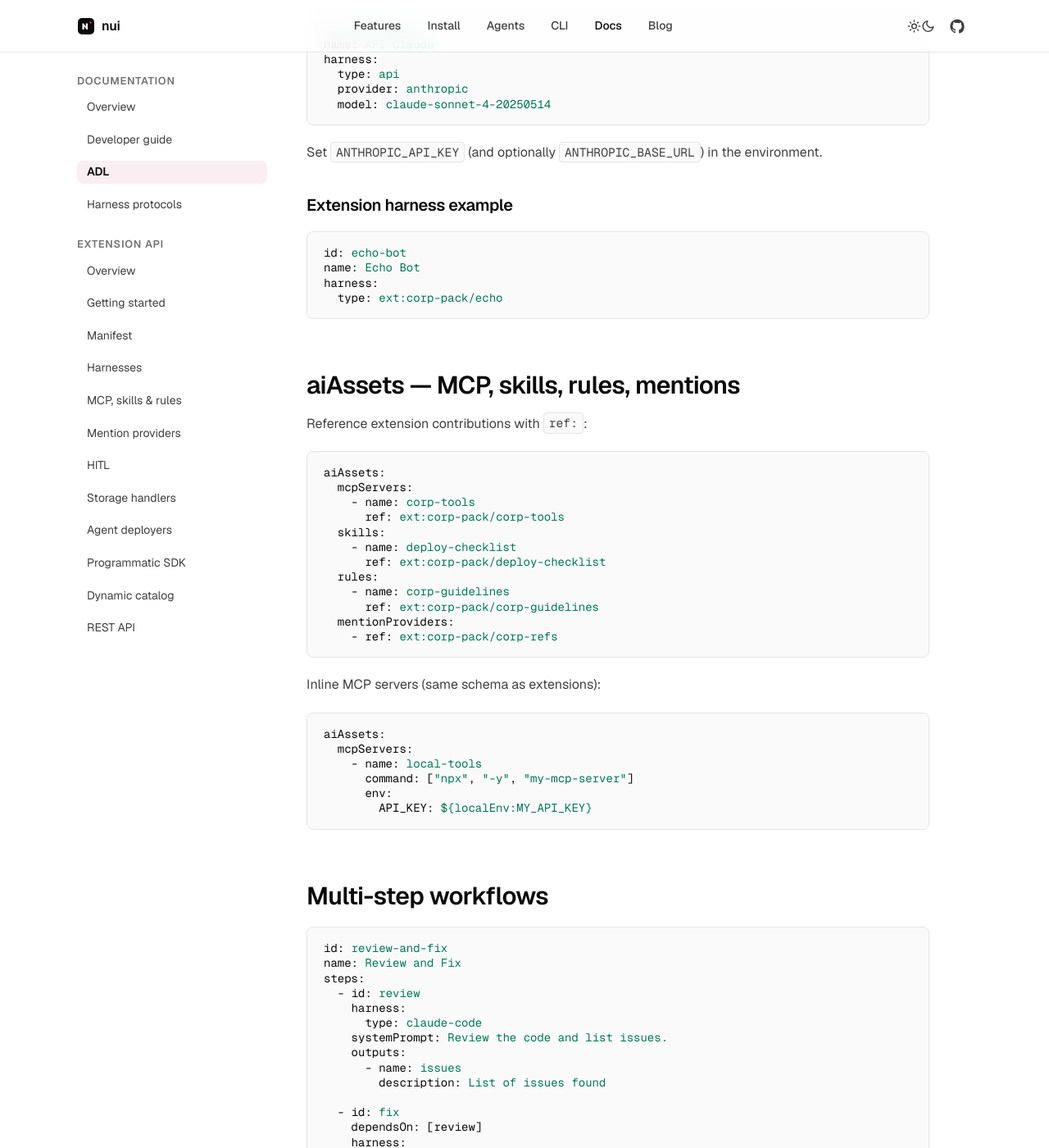
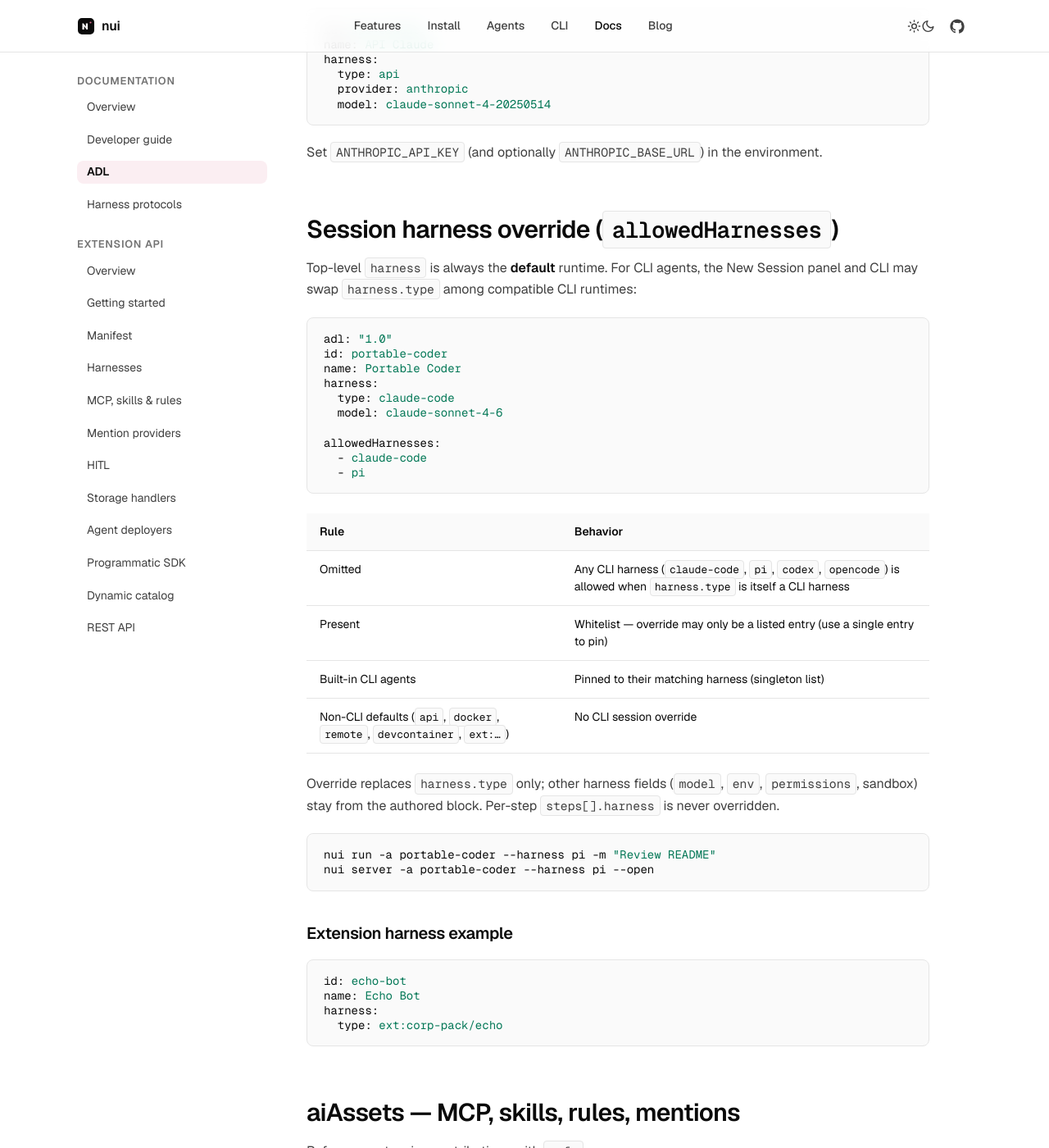
Before and after one commit to plmbr/nui, a Jekyll site: the page built from docs/adl.markdown, in a window 1280 px wide and 1400 px high, scrolled down 1291 px. Shown: the whole window at 82% size. Built offline with Jekyll 4.4.1, drawn with Linux system fonts in a browser that asks for light colours.

Commit message:
Document session harness override (allowedHarnesses / --harness).
Co-authored-by: Cursor <cursoragent@cursor.com>

````diff
--- a/agents.markdown
+++ b/agents.markdown
@@ -42,7 +42,7 @@ Install your own agent definitions (ADL YAML) to `~/.nui/agents/`:
 nui agent add ./my-agent.yaml
 ```
 
-Custom agents appear under **Installed agents** in the New Session panel. They can run in Docker, dev containers, remote servers, or sandboxes.
+Custom agents appear under **Installed agents** in the New Session panel. They can run in Docker, dev containers, remote servers, or sandboxes. For CLI-based custom agents, `allowedHarnesses` controls which CLI harnesses may be selected at session create (UI picker or `--harness`).
 
 See [ADL agents](/features/adl/) for the schema and [harness examples](https://github.com/plmbr/nui/tree/main/dev/harness-examples) for templates.
 
--- a/cli.markdown
+++ b/cli.markdown
@@ -16,6 +16,7 @@ nui server                    # listen on :8080
 nui server --port 3000        # custom port
 nui server --open             # open browser with a new session
 nui server -a claude-code -m "Review README" -w . --open
+nui server -a portable-coder --harness pi --open
 ```
 
 | Flag | Short | Description |
@@ -24,6 +25,7 @@ nui server -a claude-code -m "Review README" -w . --open
 | `--open` | | Open the web UI in the system default browser |
 | `--no-browser` | | Do not open a browser (daemon mode) |
 | `--agent-type` | `-a` | ADL agent id for a session created on startup (e.g. `claude-code`, `anthropic`) |
+| `--harness` | | CLI harness override for the launched session (must be allowed by the agent; see `allowedHarnesses`) |
 | `--prompt` | `-m` | Initial prompt for the new session |
 | `--working-dir` | `-w` | Working directory for the new session |
 | `--hide-input` | | Hide the chat input (use with `--prompt`) |
@@ -40,6 +42,7 @@ Run an agent without opening the browser. `nui run` and `nui agent run` are equi
 ```bash
 nui run -m "Review README" -w .
 nui run -a claude-code -m "Review README" -w . --wait
+nui run -a portable-coder --harness pi -m "Review README" -w . --wait
 nui run -m "Summarize changes" -w . --spawn --wait
 nui run --session-id <id> -m "Follow up" --wait
 ```
@@ -47,6 +50,7 @@ nui run --session-id <id> -m "Follow up" --wait
 | Flag | Short | Description |
 |---|---|---|
 | `--agent-type` | `-a` | ADL agent id for a new session (default: settings `defaultAgentType`) |
+| `--harness` | | CLI harness override (must be allowed by the agent; omit `allowedHarnesses` to allow any CLI harness) |
 | `--message` | `-m` | Prompt message |
 | `--working-dir` | `-w` | Working directory for a new session |
 | `--session-id` | | Existing session id (skips session create) |
--- a/docs/adl.markdown
+++ b/docs/adl.markdown
@@ -48,6 +48,37 @@ harness:
 ```
 
 Set `ANTHROPIC_API_KEY` (and optionally `ANTHROPIC_BASE_URL`) in the environment.
+
+## Session harness override (`allowedHarnesses`)
+
+Top-level `harness` is always the **default** runtime. For CLI agents, the New Session panel and CLI may swap `harness.type` among compatible CLI runtimes:
+
+```yaml
+adl: "1.0"
+id: portable-coder
+name: Portable Coder
+harness:
+  type: claude-code
+  model: claude-sonnet-4-6
+
+allowedHarnesses:
+  - claude-code
+  - pi
+```
+
+| Rule | Behavior |
+|---|---|
+| Omitted | Any CLI harness (`claude-code`, `pi`, `codex`, `opencode`) is allowed when `harness.type` is itself a CLI harness |
+| Present | Whitelist — override may only be a listed entry (use a single entry to pin) |
+| Built-in CLI agents | Pinned to their matching harness (singleton list) |
+| Non-CLI defaults (`api`, `docker`, `remote`, `devcontainer`, `ext:…`) | No CLI session override |
+
+Override replaces `harness.type` only; other harness fields (`model`, `env`, `permissions`, sandbox) stay from the authored block. Per-step `steps[].harness` is never overridden.
+
+```bash
+nui run -a portable-coder --harness pi -m "Review README"
+nui server -a portable-coder --harness pi --open
+```
 
 ### Extension harness example
 
--- a/features/agents.markdown
+++ b/features/agents.markdown
@@ -26,6 +26,8 @@ The home screen calls `POST /api/orchestrate`. The master's harness comes from S
 
 Persistent sessions are maintained per harness — Claude Code, pi, codex, and opencode each keep their own session state across turns.
 
+Built-in CLI agents are **pinned** to their matching harness. Custom CLI agents can allow a subset (or all) of CLI harnesses via ADL `allowedHarnesses`; the New Session panel then offers a harness picker, and CLI accepts `--harness`.
+
 ## API agents
 
 API agents run in-process without a CLI binary:
--- a/features/headless.markdown
+++ b/features/headless.markdown
@@ -73,6 +73,7 @@ These flags apply to `nui server` when starting the web UI with a pre-created se
 |---|---|---|
 | `--open` | | Open the web UI in your browser with a new session |
 | `--agent-type` | `-a` | ADL agent id (e.g. `claude-code`, `pi`, `codex`) |
+| `--harness` | | CLI harness override for the launched session (must be allowed by the agent) |
 | `--prompt` | `-m` | Initial prompt sent automatically |
 | `--hide-input` | | Hide the chat input (use with `--prompt`) |
 | `--working-dir` | `-w` | Working directory for the session |
````
Also changed, not shown: features/adl.markdown (+18 -0 lines).
